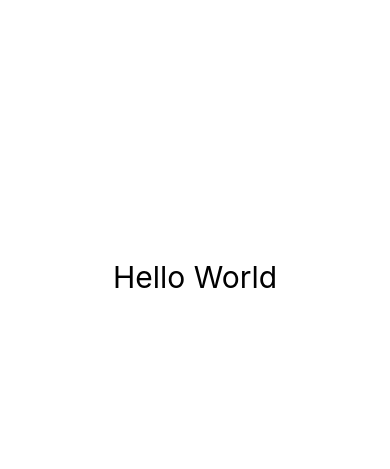
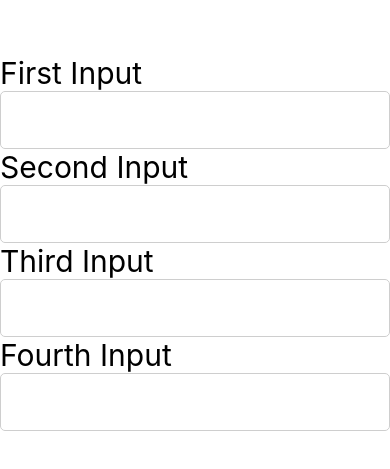
Before and after one commit to SheheryarAli-Arbisoft/ReactNativeConcepts, a React Native app: screen / in a window 390 px wide. Shown: the part 145-614 px from the top of the page. Built offline with nearby package versions, Linux system fonts and the light colour scheme.

Commit message:
Completed the app

```diff
--- a/App.js
+++ b/App.js
@@ -1,5 +1,13 @@
-import React from 'react';
-import { View, Text, StyleSheet } from 'react-native';
+import React, { useState, useEffect } from 'react';
+import {
+  SafeAreaView,
+  View,
+  Text,
+  TextInput,
+  StyleSheet,
+  ScrollView,
+  Keyboard,
+} from 'react-native';
 
 const styles = StyleSheet.create({
   container: {
@@ -7,16 +15,58 @@ const styles = StyleSheet.create({
     justifyContent: 'center',
     alignItems: 'center',
   },
+  content: {
+    width: '100%',
+    flex: 1,
+    paddingTop: 200,
+    paddingBottom: 500,
+  },
   text: {
     fontSize: 30,
+  },
+  textInput: {
+    fontSize: 30,
+    padding: 10,
+    borderRadius: 5,
+    borderWidth: 1,
+    borderColor: '#cecece',
+    width: '100%',
   },
 });
 
 const App = () => {
+  const [scrollEnabled, setScrollEnabled] = useState(false);
+
+  useEffect(() => {
+    const showListener = Keyboard.addListener('keyboardDidShow', () => {
+      setScrollEnabled(true);
+    });
+
+    const hideListener = Keyboard.addListener('keyboardDidHide', () => {
+      setScrollEnabled(false);
+    });
+
+    return () => {
+      showListener.remove();
+      hideListener.remove();
+    };
+  }, []);
+
   return (
-    <View style={styles.container}>
-      <Text style={styles.text}>Hello World</Text>
-    </View>
+    <SafeAreaView style={styles.container}>
+      <ScrollView style={{ width: '100%' }} scrollEnabled={scrollEnabled}>
+        <View style={styles.content}>
+          <Text style={styles.text}>First Input</Text>
+          <TextInput style={styles.textInput} />
+          <Text style={styles.text}>Second Input</Text>
+          <TextInput style={styles.textInput} />
+          <Text style={styles.text}>Third Input</Text>
+          <TextInput style={styles.textInput} />
+          <Text style={styles.text}>Fourth Input</Text>
+          <TextInput style={styles.textInput} />
+        </View>
+      </ScrollView>
+    </SafeAreaView>
   );
 };
 
```
